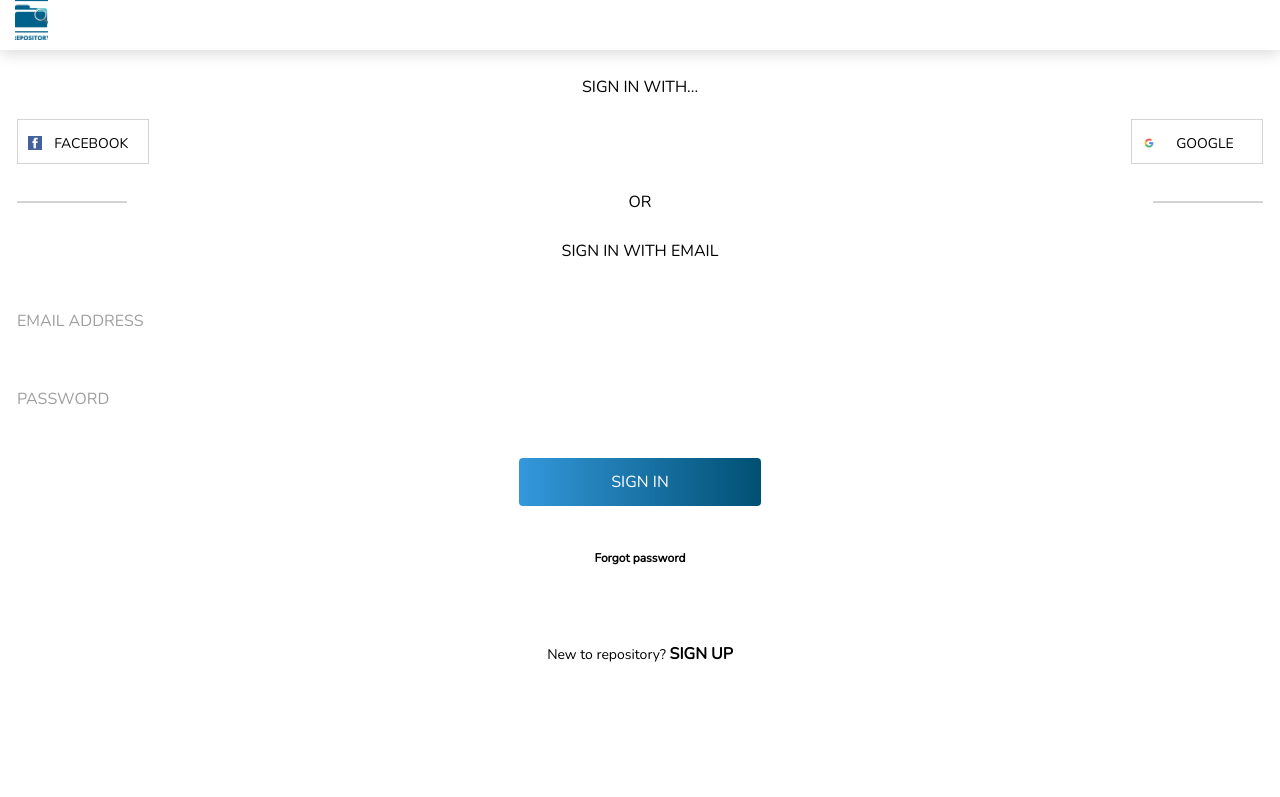
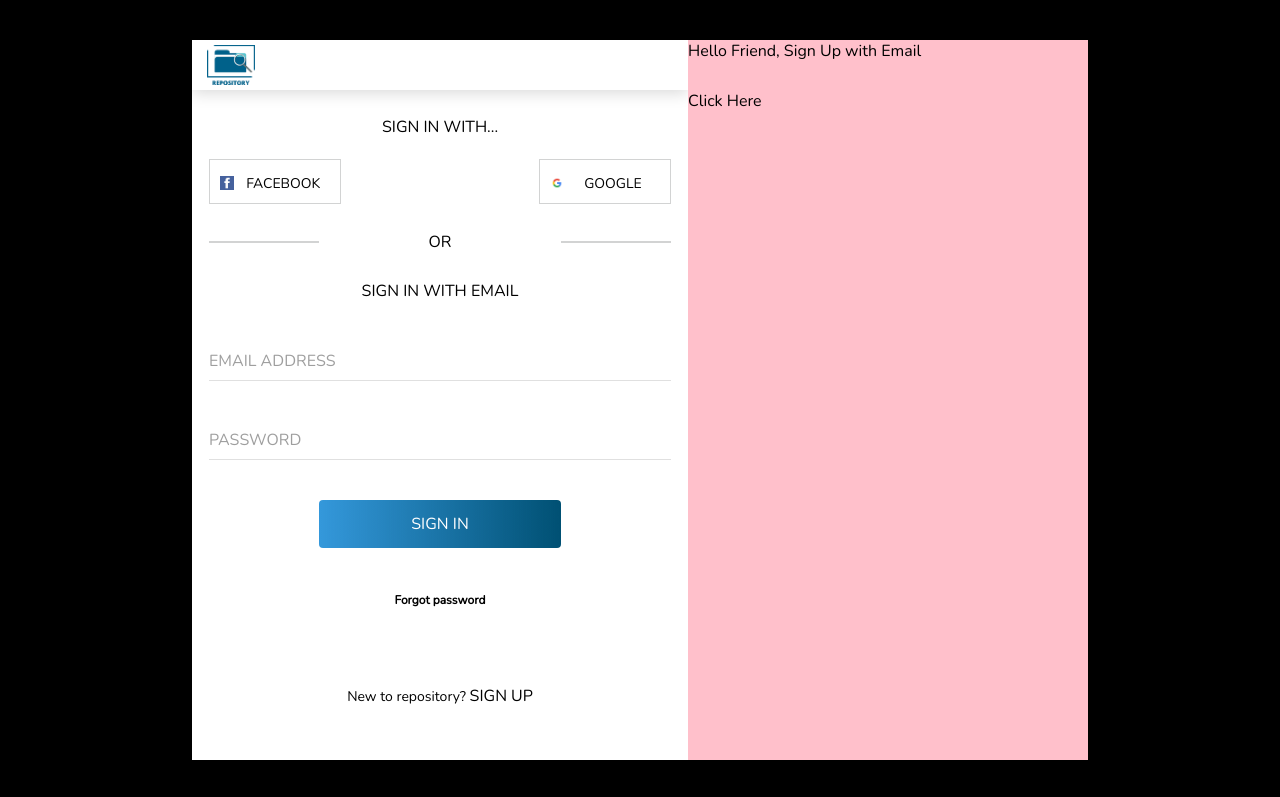
Before and after one commit to peggylicious/iprojectRepository, a plain HTML site: page pages/signup/index.html in a window 1280 px wide. Drawn offline with nearby package versions, Linux system fonts and the light colour scheme.

Commit message:
Add styles for desktop layout

```diff
--- a/pages/signup/index.html
+++ b/pages/signup/index.html
@@ -9,6 +9,8 @@
     <!-- <script src="https://kit.fontawesome.com/a9e04194dd.js"></script> -->
 </head>
 <body>
+    <div class="main-account-container">
+        <input type="checkbox" name="" id="toggle_signup_1">
         <div class="register-container">
             <input type="checkbox" name="" id="toggle_signin">
             <input type="checkbox" name="" id="toggle_signup">
@@ -93,6 +95,14 @@
                     </a>
                 </section>
             </div>
+            <div class="info">
+            <!-- <input type="checkbox" name="" id="toggle_signup_2"> -->
+            <p class="a">Hello Friend, Sign Up with Email</p>
+            <p class="b">SignIn with Email</p>
+            <label for="toggle_signup_1">Click Here</label>
+        </div>
+        </div>
+
     </div>
 </body>
 </html>
--- a/pages/signup/signup.css
+++ b/pages/signup/signup.css
@@ -11,6 +11,9 @@ body{
     background-color: #000;
     font-weight: 100;
 }
+.info{
+    display: none;
+}
 input{
     border: none;
     outline: none;
@@ -21,6 +24,15 @@ html{
 }
 body{
     font-family: 'Nunito', sans-serif;
+}
+.main-account-container{
+    height: 100vh;
+    overflow: hidden;
+}
+.main-account-container > input#toggle_signup_1{
+    position: absolute;
+    opacity: 0;
+    top: 0;
 }
 a{
     text-decoration: none;
@@ -35,17 +47,17 @@ nav{
     background: #FFFFFF;
     box-shadow: 0px 3px 15px #D9D9D9;
     height: 50px;
+    padding-left: 15px;
+    padding-top: 5px;
 }
 .signup-wrapper nav{
     background: #3498DB;
     box-shadow: 0px 3px 15px #005073;
-    /* z-index: 2; */
 }
 nav a{
     height: 40px;
     width: 48px;
     display: inline-block;
-    padding-left: 15px;
 }
 nav img{
     height: 100%;
@@ -54,7 +66,7 @@ nav img{
 }
 .register-container{
     position: relative;
-    height: 100vh;
+    height: 100%;
     overflow: hidden;
 }
 .signup-wrapper, .signin-wrapper{
@@ -154,11 +166,10 @@ a.sign-in-common{
     top: 50%;
     transform: translateY(-50%);
     height: 1px;
-}
-.page-divider hr{
     border: 1px solid #d2d3d3;
     width: 110px;
 }
+
 .page-divider hr:last-child{
     right: 0;
 }
@@ -182,8 +193,6 @@ form h4{
     font-size: 1rem;
     margin-bottom: 40px;
     width: 100%;
-    outline: none;
-    border: none;
 }
 .signup-wrapper .general-input input{
     border-bottom: 1.5px solid #fff;
@@ -227,19 +236,19 @@ section > a label{
     font-size: 14px;
     font-weight: 500;
     /* backface-visibility: hidden; */
-    -webkit-font-smoothing: antialiased;
+    /* -webkit-font-smoothing: antialiased; */
     /* -webkit-filter: blur(0);
     filter: blur(-0.5); */
 }
 section > a label span{
-    font-weight: 700;
+    /* font-weight: 700;
     transform: translateZ(0);
     backface-visibility: hidden;
     -webkit-filter: blur(0.1);
-    filter: blur(0.1);
+    filter: blur(0.1); */
     font-size: 16px;
-    -webkit-font-smoothing: antialiased;
-    backface-visibility: hidden;
+    /* -webkit-font-smoothing: antialiased;
+    backface-visibility: hidden; */
 }
 section > a label span{
     /* font-size: 16px; */
@@ -280,3 +289,102 @@ section > a label span{
         overflow-y: scroll;
     }
 }
+
+@media only screen and (min-width: 700px){
+    .main-account-container{
+        position: relative;
+    }
+    .register-container{
+        height: 90%;
+        width: 70%;
+        background-color: green;
+        left: 50%;
+        top: 50%;
+        transform: translate(-50%, -50%);
+        position: absolute;
+    }
+    .info{
+        display: block;
+        height: 100%;
+        width: 400px;
+        background-color: pink;
+        position: absolute;
+        top: 0;
+        right: 0;
+        transition: right 1s;
+        z-index: 10;
+        overflow: hidden;
+    }
+    .main-account-container > input{
+        position: absolute;
+        opacity: 0;
+    }
+    .info p{
+        position: absolute;
+        top: 0;
+        width: 100%;
+    }
+    .info p.a{
+        left: 0;
+        transition: left 1s, opacity 1s;
+        opacity: 1;
+    }
+    .info p.b{
+        opacity: 0;
+        right: -100%;
+        transition: right 1s, opacity 1s;
+    }
+    .signup-wrapper, .signin-wrapper{
+        width: calc(100% - 400px);
+        left: 0;
+        right: initial;
+        top: 0;
+        position: absolute;
+    }
+    .signin-wrapper{
+        opacity: 1;
+        transition: left 1s, opacity 1s;
+    }
+    .signup-wrapper{
+        opacity: 0;
+        z-index: 0;
+        transition: left 1s, opacity 1s;
+        background:  #fff;
+        color: #000;
+    }
+    .signup-wrapper .general-input input,
+    .signup-wrapper .general-input input::placeholder{
+        color: #000;
+    }
+    .signup-wrapper .general-input input{
+        border-bottom: 1px solid rgba(0, 0, 0, 0.12);
+    }
+
+    input#toggle_signup_1:checked ~ .register-container .info p.a{
+        left: -100%;
+        opacity: 0;
+    }
+    input#toggle_signup_1:checked ~ .register-container .info p.b{
+        right: 0;
+        opacity: 1;
+    }
+    .info label{
+        display: block;
+        position: absolute;
+        top: 50px;
+    }
+    input#toggle_signup_1:checked ~ .register-container .info{
+        right: calc(100% - 400px);
+    }
+    input#toggle_signup_1:checked ~ .register-container .signin-wrapper,
+    input#toggle_signup_1:checked ~ .register-container .signup-wrapper{
+        left: 400px;
+    }
+    input#toggle_signup_1:checked ~ .register-container .signin-wrapper{
+        opacity: 0;
+    }
+    input#toggle_signup_1:checked ~ .register-container .signup-wrapper{
+        opacity: 1;
+        z-index: 1;
+    }
+}
```
Lines whose indentation alone changed are shown as unchanged.
